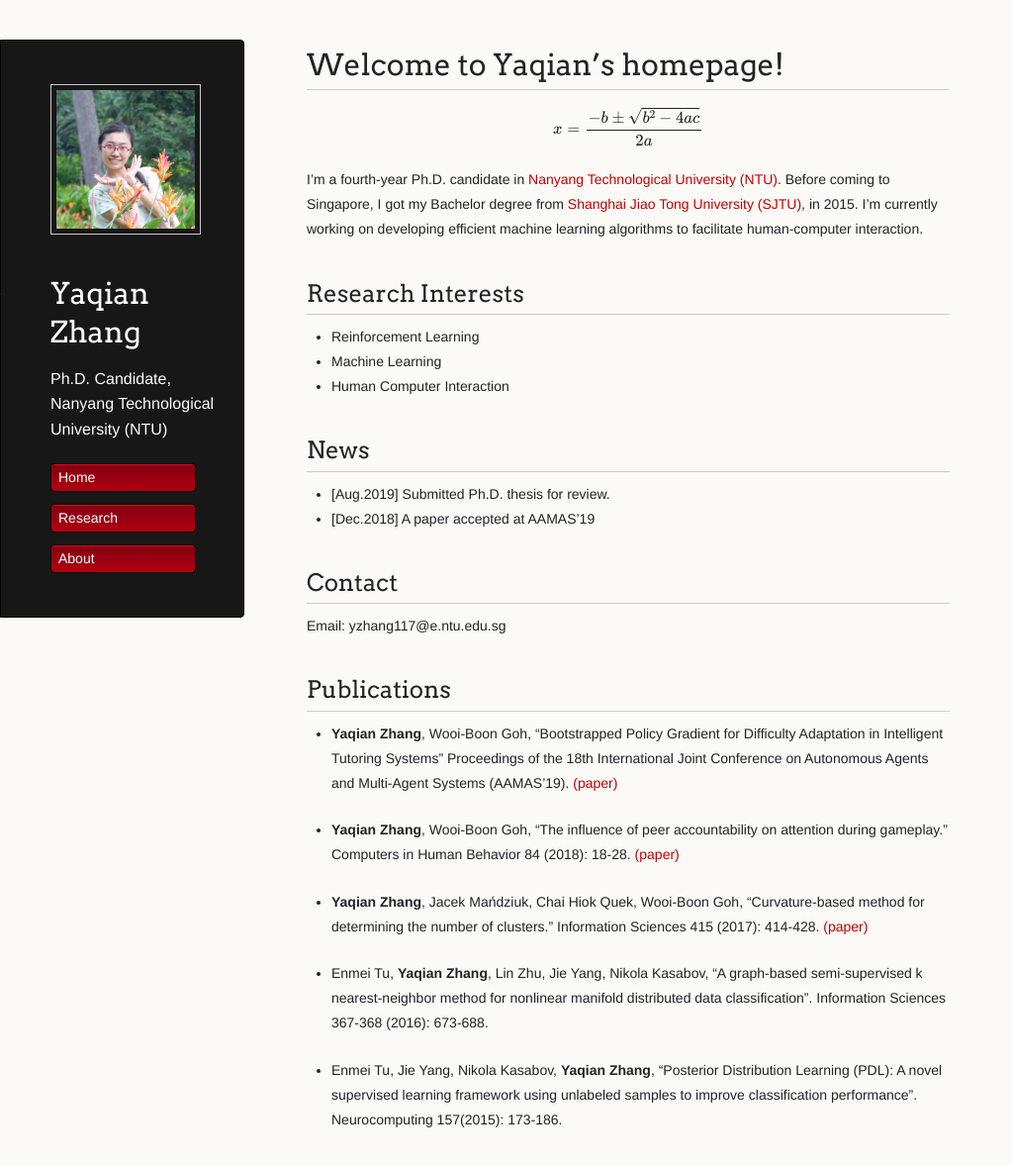
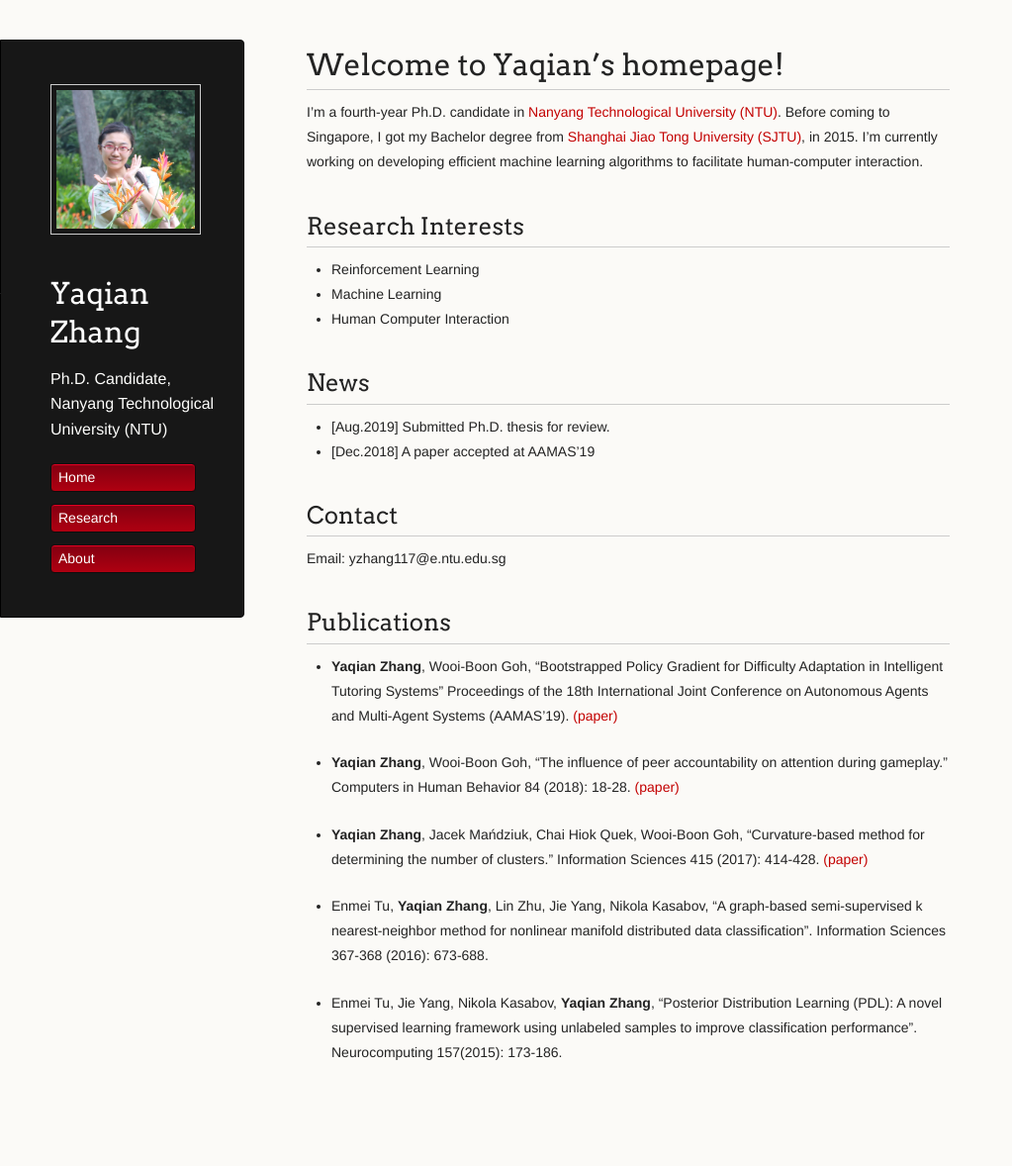
Before and after one commit to YaqianZhang/yaqianzhang.github.io, a Jekyll site: the page built from index.md, in a window 1280 px wide and 1216 px high. Shown: the top 1178 px of the window at 99% size, without its empty margins (0-1023 px from the left). Built offline with Jekyll 4.4.1, drawn with Linux system fonts in a browser that asks for light colours; formulas are drawn with MathJax 3.

Commit message:
Update index.md

```diff
--- a/index.md
+++ b/index.md
@@ -11,7 +11,6 @@ There should be whitespace between paragraphs.
 There should be whitespace between paragraphs. We recommend including a README, or a file with information about your project. -->
 # Welcome to Yaqian's homepage!
 
-\\[ x = {-b \pm \sqrt{b^2-4ac} \over 2a} \\]
 
 I'm a fourth-year Ph.D. candidate in [Nanyang Technological University (NTU)](https://www.ntu.edu.sg). Before coming to Singapore, I got my Bachelor degree from [Shanghai Jiao Tong University (SJTU)](http://en.sjtu.edu.cn/), in 2015. I'm currently working on developing efficient machine learning algorithms to facilitate human-computer interaction.
 
```
